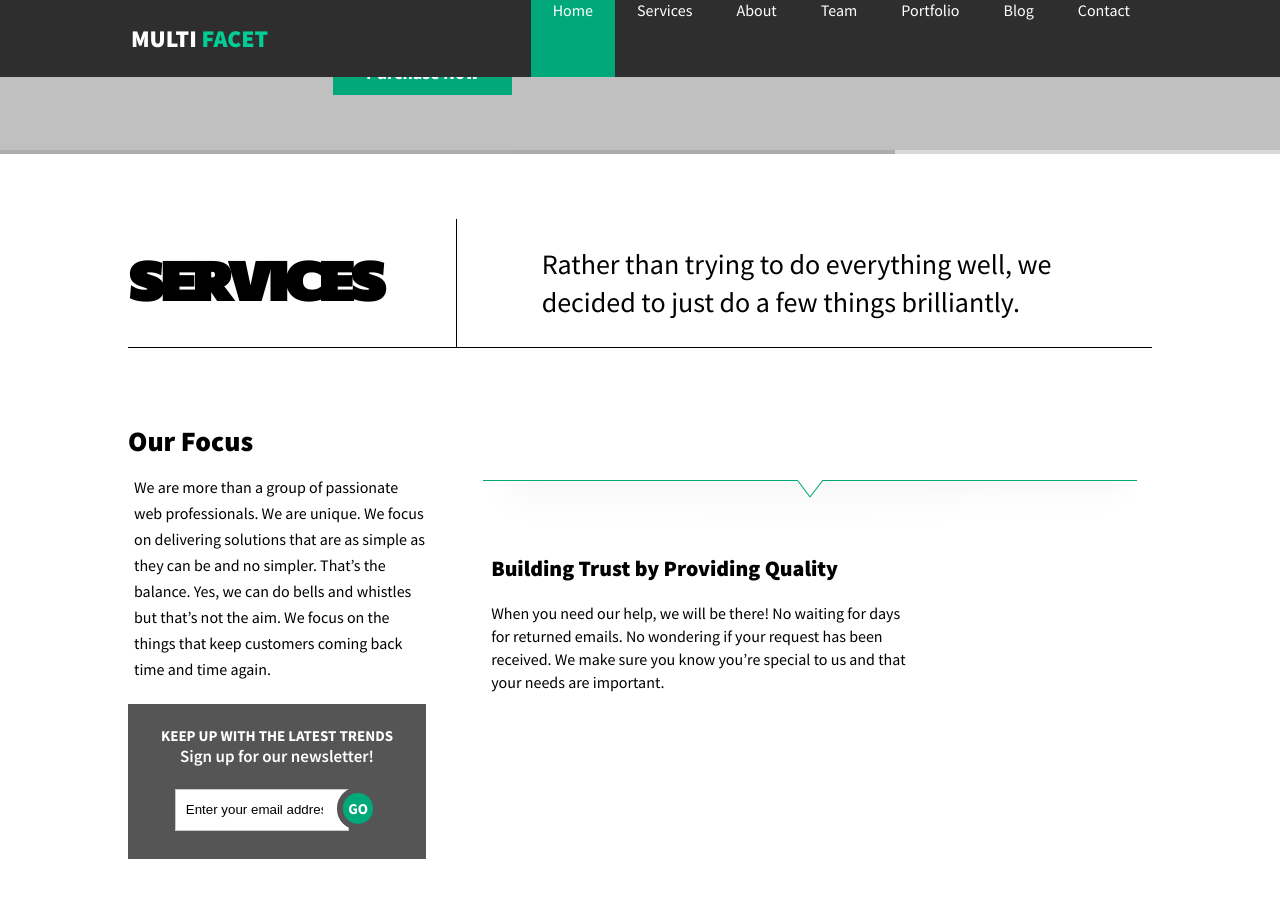
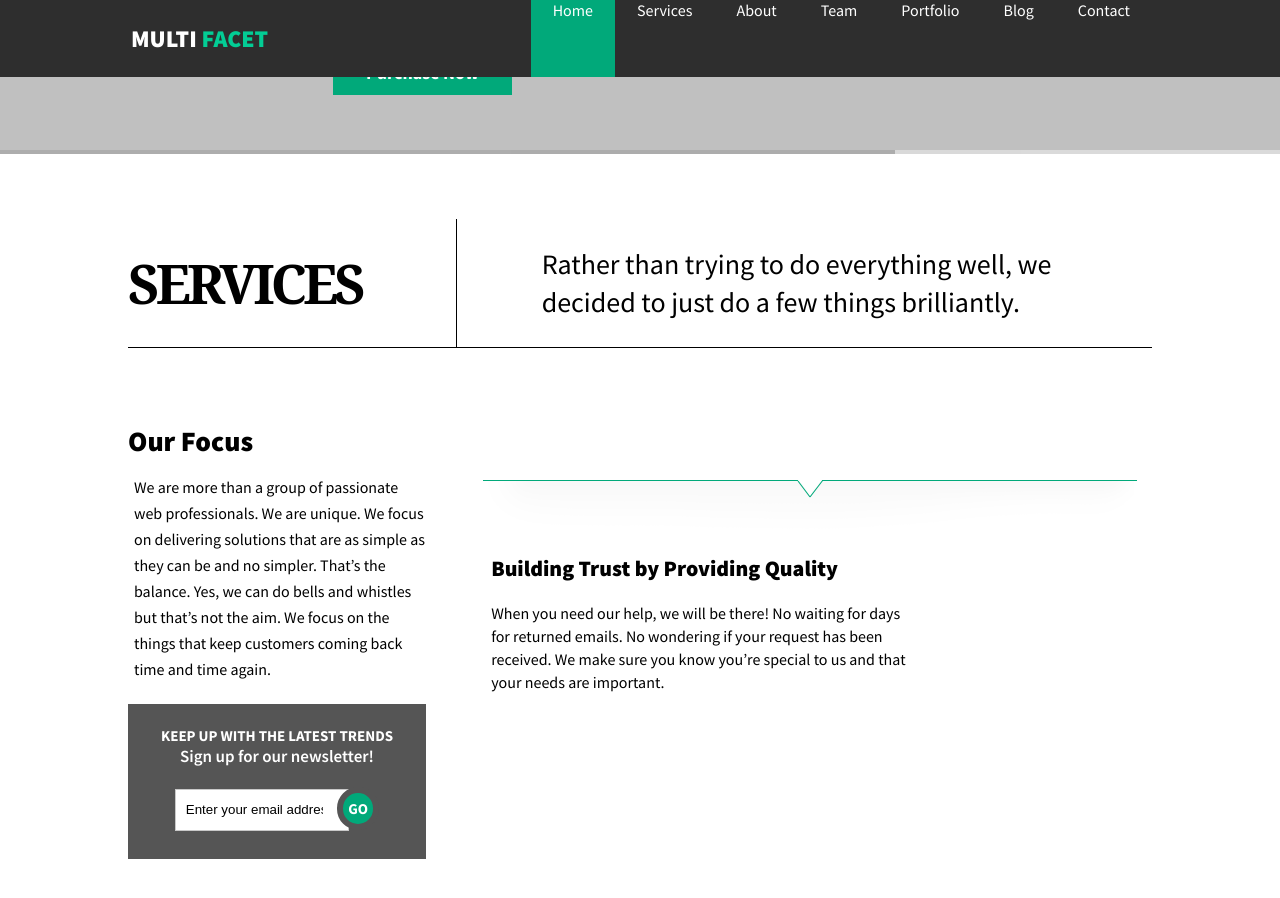
Before and after one commit to randalmaile/portfolio-experiment-jekyll, a Jekyll site: the page built from index.html, in a window 1280 px wide and 900 px high, scrolled down 612 px. Built offline with Jekyll 4.4.1, drawn with Linux system fonts in a browser that asks for light colours; Markdown is read by kramdown in place of the engine named in the settings.

Commit message:
REALLY!!

```diff
--- a/_layouts/index-template.html
+++ b/_layouts/index-template.html
@@ -8,7 +8,7 @@
     </title><!-- Favicon -->
     <link rel="shortcut icon" href="images/favicon.ico"><!-- Stylesheets -->
     <link href='http://fonts.googleapis.com/css?family=Source+Sans+Pro:300,400,600,700,900,400italic,600italic' rel='stylesheet' type='text/css'>
-    <link href="http://randalmaile.github.io/portfolio-site/styles/fonts.css" rel="stylesheet" type="text/css">
+    <link href="{{ site.baseurl }}/portfolio-site/styles/fonts.css" rel="stylesheet" type="text/css">
     <link href="{{ site.baseurl }}/styles/font-awesome.min.css" rel="stylesheet" type="text/css">
     <link href="{{ site.baseurl }}/styles/reset.css" rel="stylesheet" type="text/css">
     <link href="{{ site.baseurl }}/styles/styles.css" rel="stylesheet" type="text/css">
```
Also changed, not shown: 3 other files.
